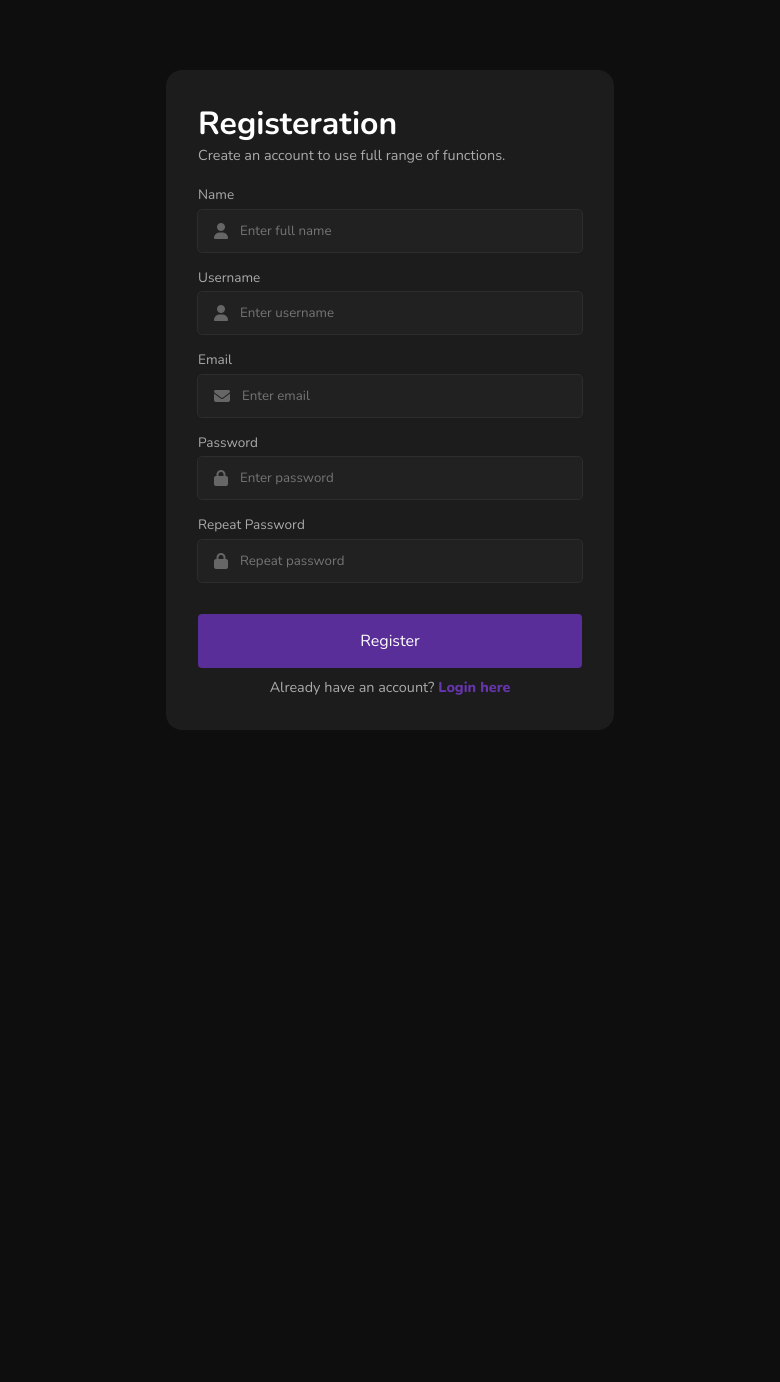
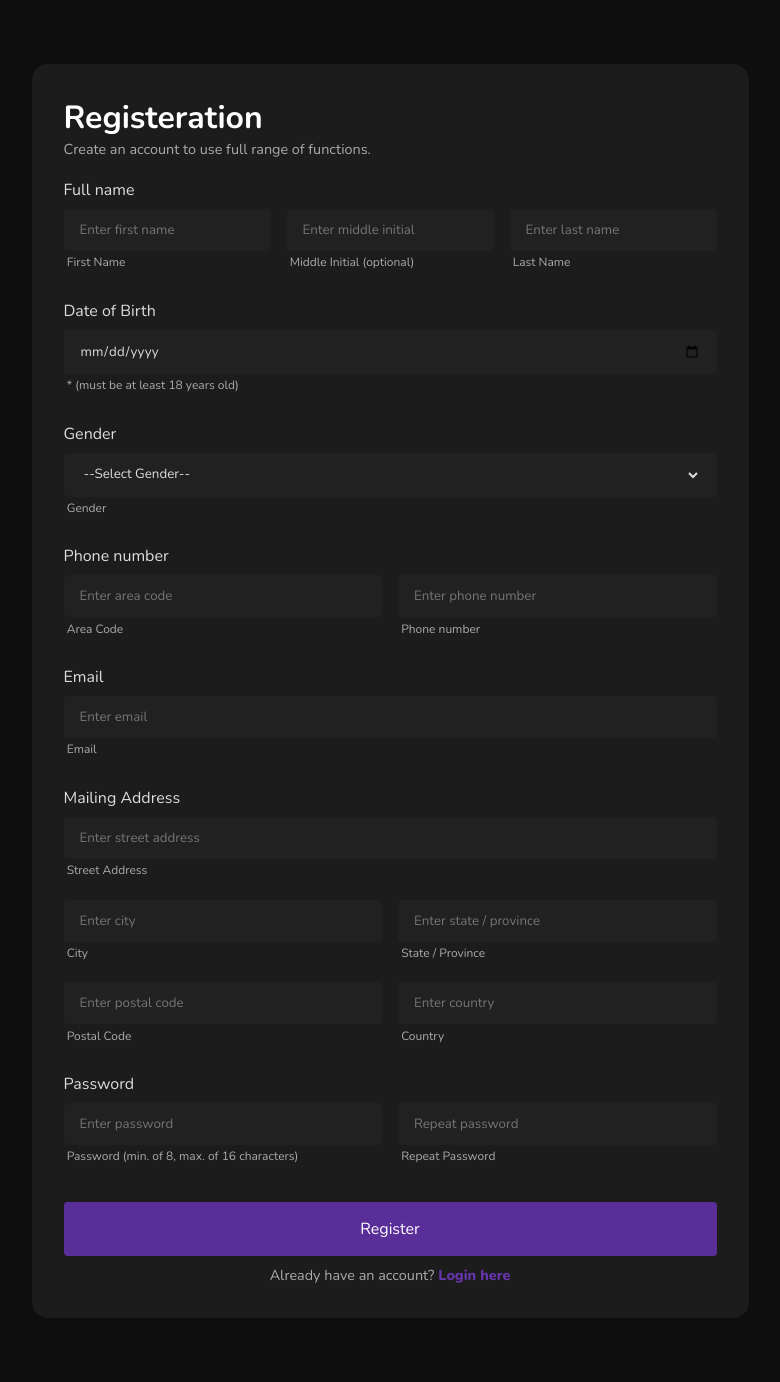
Before and after one commit to PUP-Punzalan/register_login, a PHP site: page /registration.php in a window 1280 px wide. Shown: the whole page, without its empty margins (250-1030 px from the left). Before the commit the page ends 730 px from the top, so only its background shows below. Run offline with PHP 8.4, Linux system fonts and the light colour scheme.

Commit message:
Added input fields, changed the database

```diff
--- a/database.php
+++ b/database.php
@@ -1,9 +1,11 @@
 <?php
+// $_POST = array();
+
 // Variables
 $hostName = "localhost";
 $databaseUser = "root";
 $databasePassword = "";
-$databaseName = "register_login";
+$databaseName = "register_login_form";
 
 $conn = mysqli_connect($hostName, $databaseUser, $databasePassword, $databaseName);
 
--- a/registration.php
+++ b/registration.php
@@ -15,6 +15,8 @@
 <body>
   <!-- PHP -->
   <?php
+    // $_POST = array();
+
     // Check if the user is already logged in
     session_start();
     if (isset($_SESSION["user"])) {
@@ -22,18 +24,47 @@
     }
 
     if (isset($_POST["submit"])) {
-      $fullname = $_POST["fullname"];
-      $username = $_POST["username"];
+      // Storing data to variables
+      $firstName = $_POST["first_name"];
+      $middleInitial = $_POST["middle_initial"];
+      $lastName = $_POST["last_name"];
+      $dateOfBirth = date('Y-m-d', strtotime($_POST["date_of_birth"]));
+      $gender = $_POST["gender"];
+      $areaCode = $_POST["area_code"];
+      $phoneNumber = $_POST["phone_number"];
       $email = $_POST["email"];
+      $streetAddress = $_POST["street_address"];
+      $city = $_POST["city"];
+      $stateProvince = $_POST["state_province"];
+      $postalCode = $_POST["postal_code"];
+      $country = $_POST["country"];
       $password = $_POST["password"];
       $passwordRepeat = $_POST["passwordRepeat"];
 
-      $passwordEncrpyt = password_hash($password, PASSWORD_DEFAULT);
-      $errors = array();
+      // Additional required variables
+      $passwordEncrpyt = password_hash($password, PASSWORD_DEFAULT); # Password encryption
+      $errors = array(); # Error message variable
 
-      // Input fields validator
-      if (empty($fullname) OR empty($username) OR empty($email) OR empty($password) OR empty($passwordRepeat)) {
+
+      // Empty input field validator, except for the middle initial
+      if (empty($firstName) OR empty($lastName) OR empty($dateOfBirth) OR empty($areaCode) OR empty($phoneNumber) OR empty($email) OR empty($streetAddress) OR empty($city) OR empty($stateProvince) OR empty($postalCode) OR empty($country)) {
         array_push($errors, "All fields are required. Please try again.");
+      }
+
+      // Age calculator
+      $dateOfBirthConverted = new DateTime($dateOfBirth); # Converting the date entered by the user
+      $currentDate = new DateTime(date('Y/m/d')); # Getting the current date
+      $dateInterval = $currentDate -> diff($dateOfBirthConverted); # Subtracting the current date to the date entered by the user
+      $age = $dateInterval -> y; # Storing the year to the age variable
+
+      // Date of birth validator
+      if ($age < 18) {
+        array_push($errors, "You must be at least 18 years old to register.");
+      }
+
+      // Gender validator
+      if ($gender === "none") {
+        array_push($errors, "Select a gender or decline to answer.");
       }
 
       // Email validator
@@ -55,27 +86,33 @@
 
       // Existing email validator
       require_once "database.php";
-      $sql = "SELECT * FROM user_accounts WHERE email = '$email'";
-      $result = mysqli_query($conn, $sql);
-      if (mysqli_num_rows($result) > 0) {
+      $sql_email = "SELECT * FROM user_accounts WHERE email = '$email'";
+      $result_email = mysqli_query($conn, $sql_email);
+      if (mysqli_num_rows($result_email) > 0) {
         array_push($errors,"Email already exists. Please try again.");
       }
 
+      // Phone number validator
+      $sql_phoneNumber = "SELECT * FROM user_accounts WHERE phone_number = '$phoneNumber'";
+      $result_phoneNumber = mysqli_query($conn, $sql_phoneNumber);
+      if (mysqli_num_rows($result_phoneNumber) > 0) {
+        array_push($errors,"Phone number already exists. Please try again.");
+      }
+
+      // Error printer
       if (count($errors) > 0) {
         echo "<div class='popup-messages'>";
-
         foreach ($errors as $error) {
           echo "<div class='popup error fc-01'>$error</div>";
         }
-
         echo "</div>";
-      } else {
-        $sql = "INSERT INTO user_accounts(full_name, username, email, password) VALUES (?, ?, ?, ?)";
+      } else { # Storing it to the database
+        $sql = "INSERT INTO user_accounts(first_name, middle_name, last_name, date_of_birth, gender, area_code, phone_number, email, street_address, city, state_province, postal_code, country, password) VALUES (?, ?, ?, ?, ?, ?, ?, ?, ?, ?, ?, ?, ?, ?)";
         $stmt = mysqli_stmt_init($conn);
         $prepare = mysqli_stmt_prepare($stmt, $sql);
 
         if ($prepare) {
-          mysqli_stmt_bind_param($stmt,"ssss", $fullname, $username, $email, $passwordEncrpyt);
+          mysqli_stmt_bind_param($stmt,"ssssssssssssss", $firstName, $middleInitial, $lastName, $dateOfBirth, $gender, $areaCode, $phoneNumber, $email, $streetAddress, $city, $stateProvince, $postalCode, $country, $passwordEncrpyt);
           mysqli_stmt_execute($stmt);
           echo"<div class='popup-messages'><div class='popup success fc-01'>Registration successful. Please log in.</div></div>";
         } else {
@@ -86,50 +123,134 @@
   ?>
 
   <!-- HTML -->
-  <div class="container" id="container" onclick="erase()">
+  <div class="container" id="container">
     <div class="form-container">
       <div class="title-container">
         <h2 class="fs-lg fw-bold">Registeration</h1>
         <h4 class="fs-sm fw-thin fc-03">Create an account to use full range of functions.</h4>
       </div>
-      <form id="form" action="registration.php" method="post">
+      <form id="form" action="registration.php" method="post" autocomplete="off">
+
+        <!-- Full name -->
+        <p class="title">Full name</p>
         <div class="group">
-          <label for="fullname">Name</label>
-          <div class="form-group">
-            <i class="fa-solid fa-user"></i>
-            <input id="name" type="text" name="fullname" placeholder="Enter full name">
-          </div>
-        </div>
-        <div class="group">
-          <label for="username">Username</label>
-          <div class="form-group">
-            <i class="fa-solid fa-user"></i>
-            <input id="username" type="text" name="username" placeholder="Enter username">
-          </div>
-        </div>
-        <div class="group">
-          <label for="email">Email</label>
-          <div class="form-group">
-            <i class="fa-solid fa-envelope"></i>
-            <input id="email" type="email" name="email" placeholder="Enter email">
-          </div>
-        </div>
-        <div class="group">
-          <label for="password">Password</label>
-          <div class="form-group">
-            <i class="fa-solid fa-lock"></i>
-            <input id="password" type="password" name="password" placeholder="Enter password">
-          </div>
-        </div>
-        <div class="group">
-          <label for="passwordRepeat">Repeat Password</label>
-          <div class="form-group">
-            <i class="fa-solid fa-lock"></i>
-            <input id="passwordRepeat" type="password" name="passwordRepeat" placeholder="Repeat password">
+          <div class="input-group input-flex">
+            <div class="input">
+              <input id="first_name" type="text" name="first_name" placeholder="Enter first name">
+              <label for="first_name">First Name</label>
+            </div>
+            <div class="input">
+              <input id="middle_initial" type="text" name="middle_initial" placeholder="Enter middle initial">
+              <label for="middle_initial">Middle Initial (optional)</label>
+            </div>
+            <div class="input">
+              <input id="last_name" type="text" name="last_name" placeholder="Enter last name">
+              <label for="last_name">Last Name</label>
+            </div>
           </div>
         </div>
 
-        <div class="form-btn">
+        <!-- Date of birth -->
+        <p class="title">Date of Birth</p>
+        <div class="group">
+          <div class="input-group input-flex">
+            <div class="input">
+              <input id="date_of_birth" type="date" name="date_of_birth">
+              <label for="date_of_birth">* (must be at least 18 years old)</label>
+            </div>
+          </div>
+        </div>
+
+        <!-- Gender -->
+        <p class="title">Gender</p>
+        <div class="group">
+          <div class="input-group input-flex">
+            <div class="input">
+              <select name="gender" id="gender">
+                <option value="none">--Select Gender--</option>
+                <option value="male">Male</option>
+                <option value="female">Female</option>
+                <option value="other">Other</option>
+                <option value="decline">Decline to answer</option>
+              </select>
+              <label for="gender">Gender</label>
+            </div>
+          </div>
+        </div>
+
+        <!-- Phone number -->
+        <p class="title">Phone number</p>
+        <div class="group">
+          <div class="input-group input-flex">
+            <div class="input">
+              <input id="area_code" type="number" name="area_code" placeholder="Enter area code">
+              <label for="area_code">Area Code</label>
+            </div>
+            <div class="input">
+              <input id="phone_number" type="number" name="phone_number" placeholder="Enter phone number">
+              <label for="phone_number">Phone number</label>
+            </div>
+          </div>
+        </div>
+
+        <!-- Email -->
+        <p class="title">Email</p>
+        <div class="group">
+          <div class="input-group input-flex">
+            <div class="input">
+              <input id="email" type="email" name="email" placeholder="Enter email">
+              <label for="email">Email</label>
+            </div>
+          </div>
+        </div>
+
+        <!-- Address -->
+        <p class="title">Mailing Address</p>
+        <div class="group">
+          <div class="input-group input-flex">
+            <div class="input">
+              <input id="street_address" type="text" name="street_address" placeholder="Enter street address">
+              <label for="street_address">Street Address</label>
+            </div>
+          </div>
+          <div class="input-group input-flex">
+            <div class="input">
+              <input id="city" type="text" name="city" placeholder="Enter city">
+              <label for="city">City</label>
+            </div>
+            <div class="input">
+              <input id="state_province" type="text" name="state_province" placeholder="Enter state / province">
+              <label for="state_province">State / Province</label>
+            </div>
+          </div>
+          <div class="input-group input-flex">
+            <div class="input">
+              <input id="postal_code" type="number" name="postal_code" placeholder="Enter postal code">
+              <label for="postal_code">Postal Code</label>
+            </div>
+            <div class="input">
+              <input id="country" type="text" name="country" placeholder="Enter country">
+              <label for="country">Country</label>
+            </div>
+          </div>
+        </div>
+
+        <!-- Password -->
+        <p class="title">Password</p>
+        <div class="group">
+          <div class="input-group input-flex">
+            <div class="input">
+              <input id="password" type="password" name="password" placeholder="Enter password">
+              <label for="password">Password (min. of 8, max. of 16 characters)</label>
+            </div>
+            <div class="input">
+              <input id="passwordRepeat" type="password" name="passwordRepeat" placeholder="Repeat password">
+              <label for="passwordRepeat">Repeat Password</label>
+            </div>
+          </div>
+        </div>
+
+        <div class="submit-button">
           <input type="submit" name="submit" value="Register">
         </div>
       </form>
--- a/style.css
+++ b/style.css
@@ -44,7 +44,8 @@ body {
 }
 
 button,
-a {
+a,
+select {
   font-family: var(--ff-primary);
   cursor: pointer;
   border: none;
@@ -141,6 +142,7 @@ body {
 .form-container {
   min-width: 35%;
   padding: 2rem;
+  margin: 4rem;
 
   color: var(--clr-light-text-01);
   background: var(--clr-dark-bg-02);
@@ -159,7 +161,14 @@ body {
 .group {
   display: flex;
   flex-direction: column;
-  margin-bottom: 1rem;
+  gap: 1rem;
+  margin-bottom: 1.5rem;
+}
+
+.title {
+  font-size: 1rem;
+  color: var(--clr-light-text-02);
+  margin-bottom: 0.5rem;
 }
 
 .group label {
@@ -172,47 +181,54 @@ body {
   margin-bottom: 2rem;
 }
 
-.form-group {
+.input-flex {
   display: flex;
-  align-items: center;
+  gap: 1rem;
+  justify-content: space-between;
+  width: 100%;
+
+  /* outline: 1px dashed red; */
+}
+
+.input {
+  display: flex;
+  flex-direction: column;
+  width: 100%;
+}
+
+.input input,
+.input select {
+  color: var(--clr-light-text-02) !important;
+  background: var(--clr-dark-bg-03);
   padding: 0.75rem 1rem;
-  gap: 0.75rem;
-  outline: 1px solid var(--clr-dark-bg-05);
-  background: var(--clr-dark-bg-03);
   border-radius: 4px;
 }
 
-.form-group i {
-  color: var(--clr-light-text-04);
+.input select {
+  border-right: 1rem solid transparent;
 }
 
-.form-group input {
-  color: var(--clr-light-text-02);
-  width: 100%;
-  background: transparent;
-  outline: none;
+.input label {
+  font-size: 0.75rem;
+  padding-top: 0.2rem;
+  padding-left: 0.2rem;
 }
 
-input[type="password"]::-ms-reveal {
+input[type="password"]::-ms-reveal,
+input[type="date"]::-webkit-calendar-picker-indicator {
   filter: invert(100%);
 }
 
-.form-btn input,
-.form-btn a {
+/* Submit button */
+.submit-button input {
   cursor: pointer;
+  font-size: 1rem;
+  padding: 1rem;
+  margin-bottom: 0.5rem;
   width: 100%;
-  padding: 1rem;
-  border-radius: 4px;
-  margin-bottom: 0.5rem;
-
-  font-size: 1rem;
   color: var(--clr-light-text-01);
   background: var(--clr-primary-01);
-  transition: filter 0.35s ease-in-out;
-}
-
-.form-btn input:hover {
-  filter: brightness(125%);
+  border-radius: 4px;
 }
 
 /* Error messages starts here */
@@ -222,7 +238,7 @@ input[type="password"]::-ms-reveal {
   flex-direction: column;
   gap: 1rem;
   right: 1.5rem;
-  bottom: 1.5rem;
+  top: 1.5rem;
 }
 
 .popup {
@@ -280,7 +296,7 @@ input[type="password"]::-ms-reveal {
     flex-direction: column;
     gap: 0.5rem;
     right: 0;
-    bottom: 0;
+    top: 0;
   }
 
   .popup {
```
Also changed, not shown: login.php (+24 -16 lines), register_login_form.sql (added, +79 -0 lines), registration.js (+127 -18 lines).
